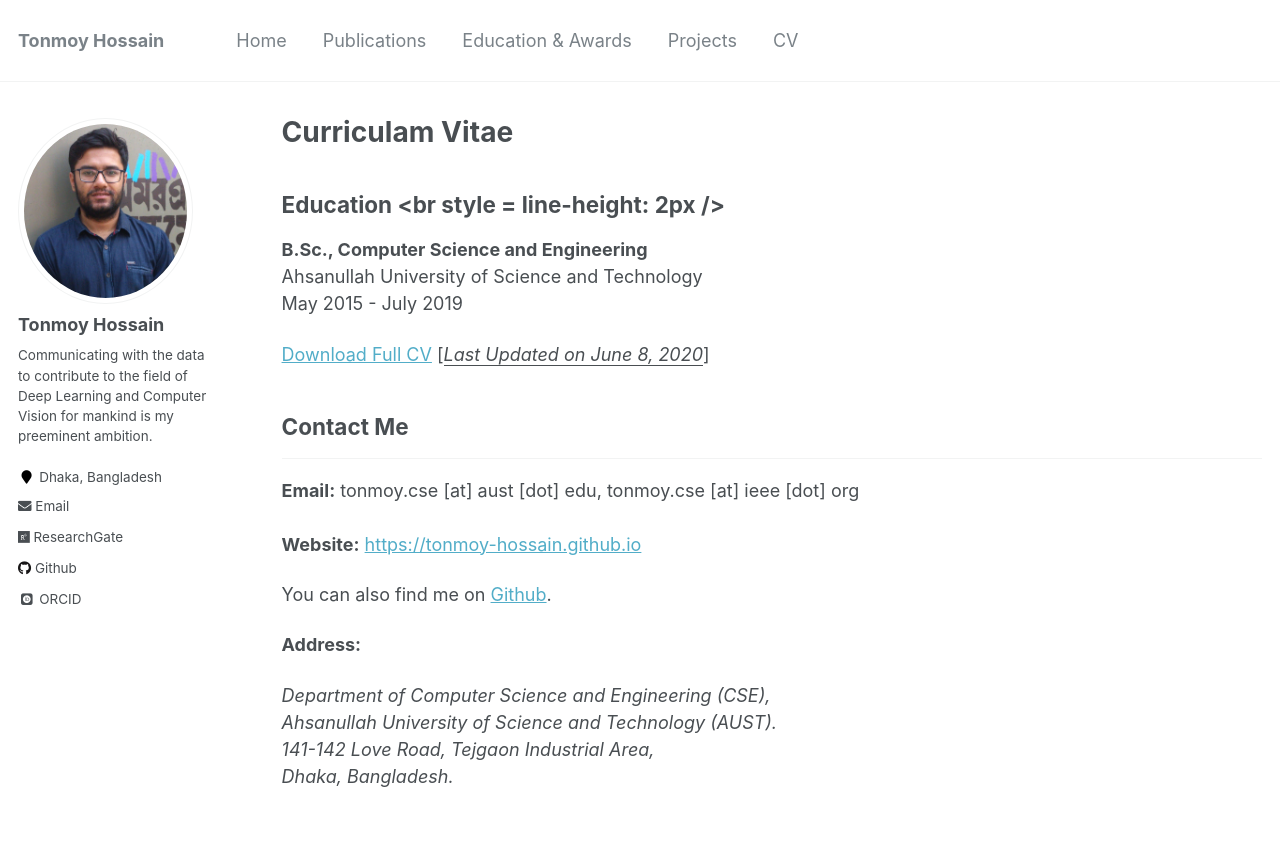
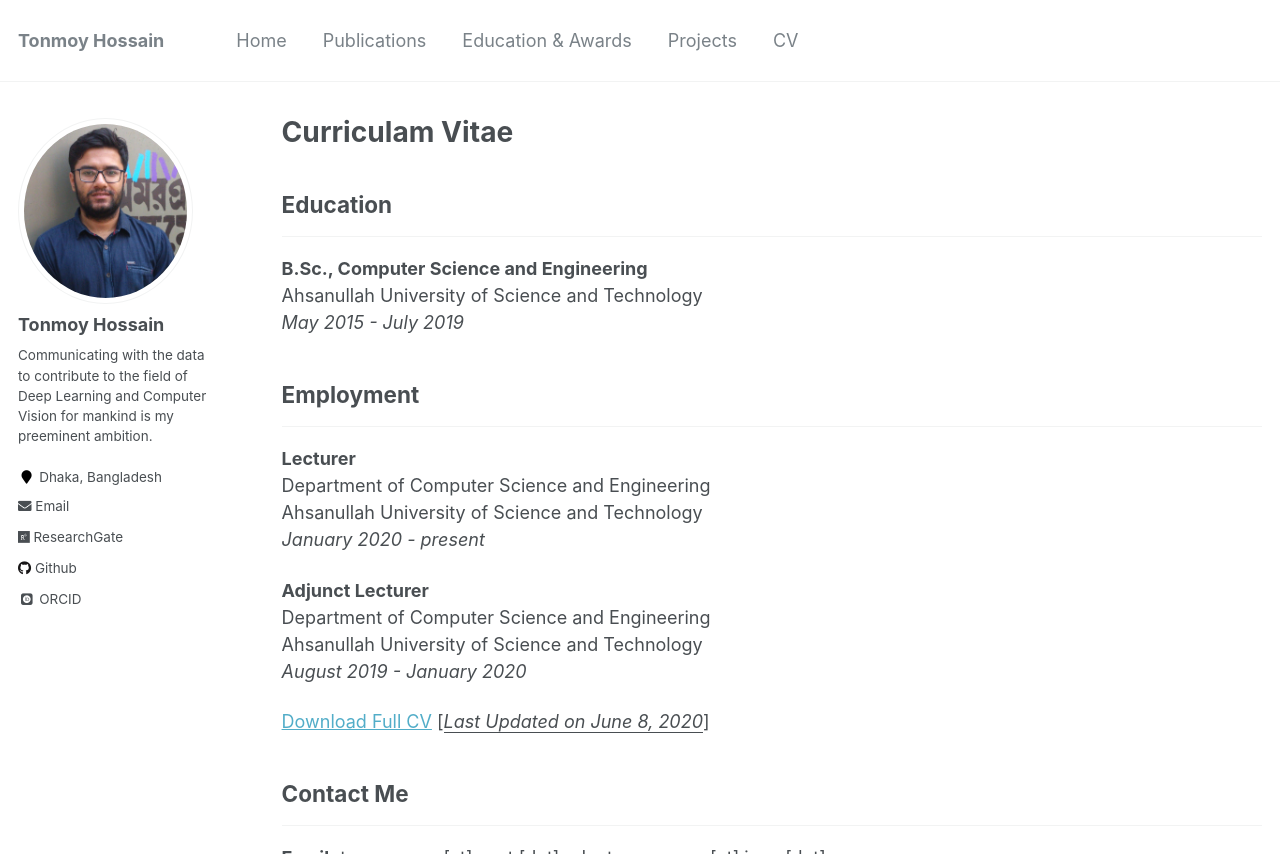
Before and after one commit to shaeekh/shaeekh.github.io, a Jekyll site: the page built from _pages/cv.md, in a window 1280 px wide and 900 px high, cut to the strip 0-854 px from the top of the window. Built offline with Jekyll 4.4.1, drawn with Linux system fonts in a browser that asks for light colours; some web fonts are replaced.

Commit message:
Update cv.md

```diff
--- a/_pages/cv.md
+++ b/_pages/cv.md
@@ -7,10 +7,23 @@ redirect_from:
   - /resume
 ---
 
-## Education <br style = line-height: 2px />
+## Education
+-------------
 <b>B.Sc., Computer Science and Engineering</b><br />
 Ahsanullah University of Science and Technology<br />
-May 2015 - July 2019
+<i>May 2015 - July 2019</i>
+
+## Employment
+-------------
+<b>Lecturer</b><br />
+Department of Computer Science and Engineering <br/>
+Ahsanullah University of Science and Technology<br />
+<i>January 2020 - present</i><br/>
+
+<b>Adjunct Lecturer</b><br />
+Department of Computer Science and Engineering <br/>
+Ahsanullah University of Science and Technology<br />
+<i>August 2019 - January 2020</i>
 
 [Download Full CV](https://tonmoy-hossain.github.io/files/CV_June8.pdf) [<ins>*Last Updated on June 8, 2020*</ins>]
 
```
